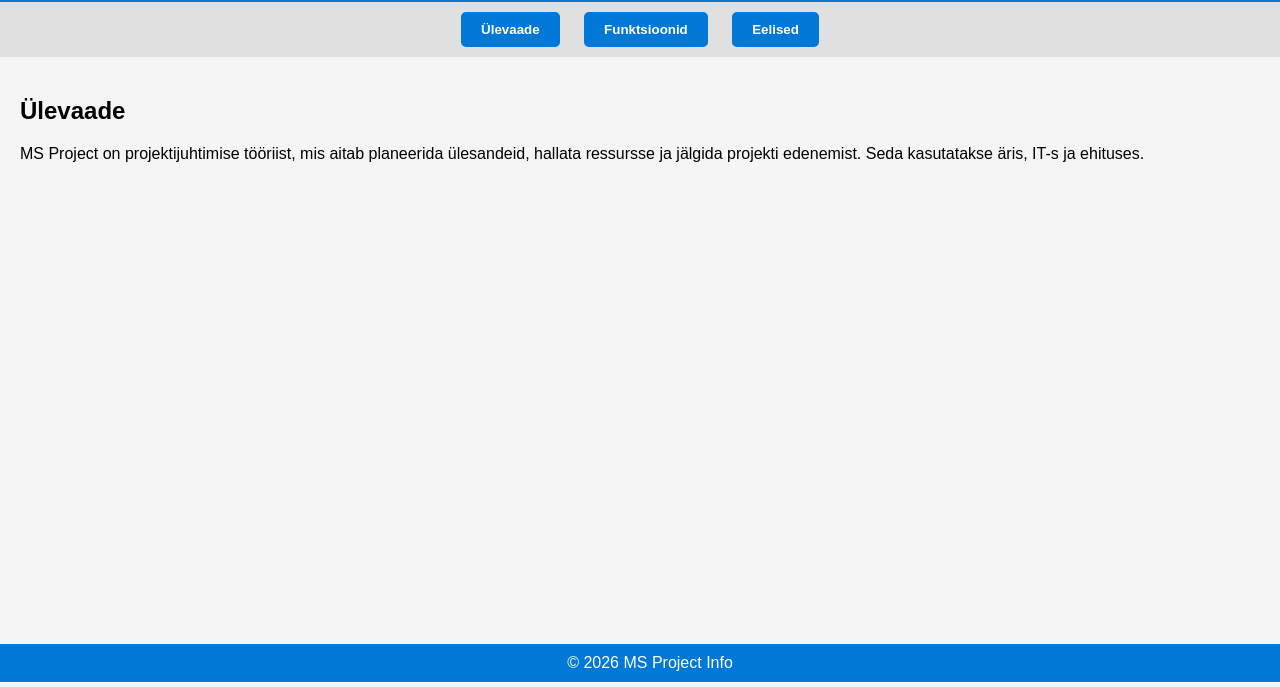
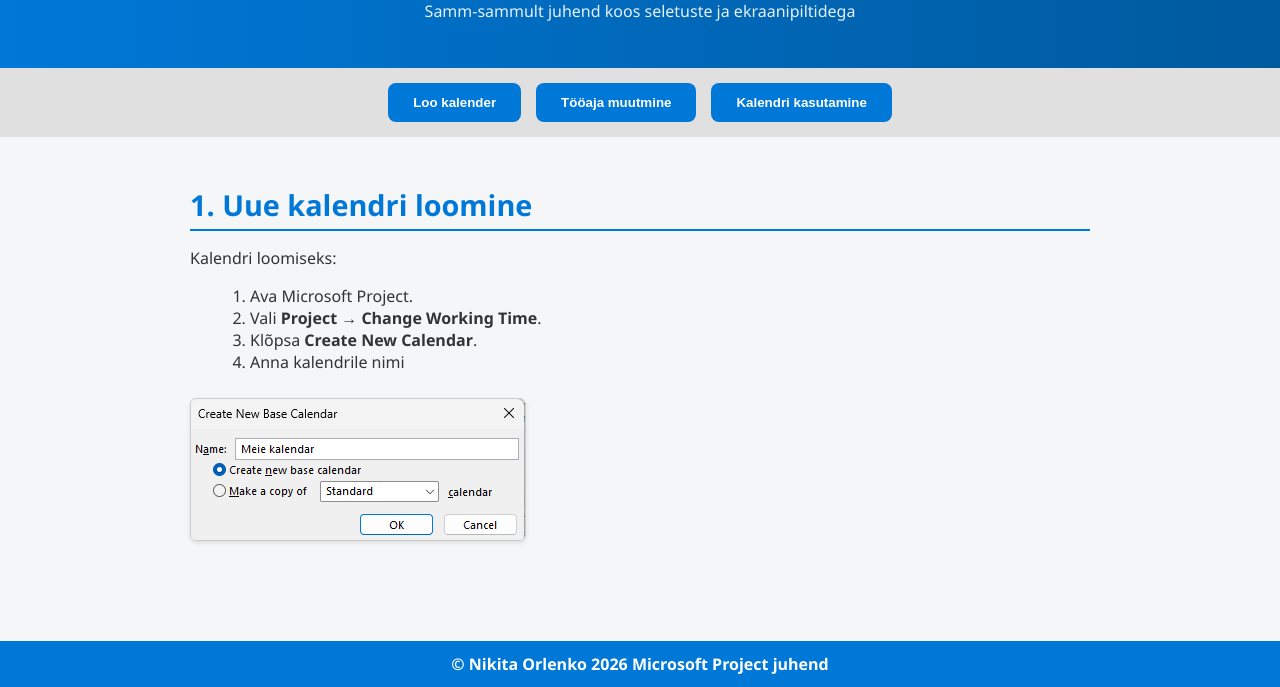
Before and after one commit to NikitaORL/KalenderProject, a plain HTML site: page index.html in a window 1280 px wide. Shown: the part 118-805 px from the top of the page. Drawn offline with Linux system fonts and the light colour scheme.

Commit message:
Lisatud HTML, CSS ja ekraanipildid õppesait
Loodud index.html struktuur kolme sektsiooniga: kalendri loomine, tööaja muutmine, kalendri kasutamine.
Lisatud style.css stiilid ilusaks pealkirjade, nuppude ja ekraanipiltide kuvamiseks.
Lisatud kõik ekraanipildid

```diff
--- a/index.html
+++ b/index.html
@@ -3,53 +3,86 @@
 <head>
     <meta charset="UTF-8">
     <meta name="viewport" content="width=device-width, initial-scale=1.0">
-    <title>MS Project</title>
+    <title>Kalendri loomine Microsoft Projectis</title>
     <link rel="stylesheet" href="style.css">
 </head>
 <body>
 <header>
-        <h1>Microsoft Project (MS Project)</h1>
+    <h1>📅 Uue kalendri loomine Microsoft Projectis</h1>
+    <p>Samm-sammult juhend koos seletuste ja ekraanipiltidega</p>
 </header>
 
 <nav>
-        <button onclick="showSection('overview')">Ülevaade</button>
-        <button onclick="showSection('features')">Funktsioonid</button>
-        <button onclick="showSection('benefits')">Eelised</button>
+    <button onclick="showSection('create')">Loo kalender</button>
+    <button onclick="showSection('edit')">Tööaja muutmine</button>
+    <button onclick="showSection('usage')">Kalendri kasutamine</button>
 </nav>
 
 <main>
-        <section id="overview" class="active">
-            <h2>Ülevaade</h2>
-            <p>MS Project on projektijuhtimise tööriist, mis aitab planeerida ülesandeid, hallata ressursse ja jälgida projekti edenemist. Seda kasutatakse äris, IT-s ja ehituses.</p>
+    <!-- 1. Kalender loomine -->
+    <section id="create" class="active">
+        <h2>1. Uue kalendri loomine</h2>
+        <p>Kalendri loomiseks:</p>
+        <ol>
+            <li>Ava Microsoft Project.</li>
+            <li>Vali <strong>Project → Change Working Time</strong>.</li>
+            <li>Klõpsa <strong>Create New Calendar</strong>.</li>
+            <li>Anna kalendrile nimi</li>
+        </ol>
+        <img src="Image/create.png" alt="Kalendri loomine" class="screenshot">
     </section>
 
-        <section id="features">
-            <h2>Funktsioonid</h2>
-            <ul>
-                <li>Ganta diagrammide loomine</li>
-                <li>Ülesannete ja tähtaegade haldamine</li>
-                <li>Ressursside määramine</li>
-                <li>Projekti edenemise jälgimine</li>
-                <li>Aruannete ja analüütika genereerimine</li>
-            </ul>
+    <!-- 2. Tööaja muutmine -->
+    <section id="edit">
+        <h2>2. Tööaja muutmine</h2>
+        <p>Kalendri tööaja muutmiseks:</p>
+        <ol>
+            <li>Vali kalender ja klõpsa <strong>Details</strong>.</li>
+            <img src="Image/Edit.png" alt="Tööaja muutmine" class="screenshot">
+            <li>Määra tööajad nädalapäevade kaupa.</li>
+            <img src="Image/Edit2.png" alt="Tööaja seadistamine" class="screenshot">
+            <li>Lisa eripäevad (näiteks pühad)</li>
+            <img src="Image/editDays.png" alt="Eripäevade lisamine" class="screenshot">
+        </ol>
     </section>
 
-        <section id="benefits">
-            <h2>Eelised</h2>
+    <!-- 3. Kalendri kasutamine -->
+    <section id="usage">
+        <h2>3. Kalendri kasutamine</h2>
+        <p>Kalendri rakendamiseks ülesandele:</p>
+        <ol>
+            <li>Topeltklõps ülesandel.</li>
+            <li>Väljal <strong>Calendar</strong> vali loodud kalender.</li>
+            <img src="Image/Use.png" alt="Kalendri rakendamine" class="screenshot">
+            <li>Projekt võtab arvesse töö- ja puhkepäevi.</li>
+            <img src="Image/Result.png" alt="Kalendri kasutamine" class="screenshot">
+            <li>Tööaeg oli järgmine:</li>
+            <img src="Image/check.png" alt="Tööaja kontroll" class="screenshot">
+
+            <!-- Kalendri mõju ajakavale -->
+            <h3>Kalendri mõju ajakavale</h3>
+            <p>
+                Uus kalender mõjutab otseselt ülesannete tähtaegu ja projekti graafikut.
+                See arvestab:
+            </p>
             <ul>
-                <li>Projekti juhtimise tõhususe suurendamine</li>
-                <li>Tähtaegade ja ressursside parem kontroll</li>
-                <li>Protsesside läbipaistvus meeskonna ja juhtkonna jaoks</li>
-                <li>Viivituste ja vigade riski vähendamine</li>
+                <li>Töö- ja puhkepäevi (näiteks nädalavahetused ja pühad).</li>
+                <li>Tööaega iga päeva kohta (nt 8:00–17:00).</li>
+                <li>Erandeid, näiteks puhkused või ärireisid.</li>
             </ul>
+            <p>
+                Kalendri muutmisel arvutab Project automaatselt ülesannete algus- ja lõppkuupäevad,
+                uuendab Gantti diagramme ja hoiab projekti ajakava täpse.
+            </p>
     </section>
 </main>
 
 <footer>
-        &copy; 2026 MS Project Info
+    &copy; Nikita Orlenko 2026 Microsoft Project juhend
 </footer>
 
 <script>
+    // Sektsioonide vahetamise funktsioon
     function showSection(id) {
         const sections = document.querySelectorAll('section');
         sections.forEach(sec => sec.classList.remove('active'));
--- a/style.css
+++ b/style.css
@@ -1,32 +1,47 @@
 body {
-    font-family: Arial, sans-serif;
+    font-family: 'Segoe UI', Arial, sans-serif;
     margin: 0;
     padding: 0;
-    background-color: #f5f5f5;
+    background-color: #f4f6f8;
+    color: #333;
 }
 
 header {
-    background-color: #0078d7;
+    background: linear-gradient(to right, #0078d7, #005a9e);
     color: white;
-    padding: 20px;
+    padding: 30px 20px;
     text-align: center;
+    box-shadow: 0 4px 6px rgba(0,0,0,0.1);
+}
+
+header h1 {
+    font-size: 2.2rem;
+    margin-bottom: 10px;
+}
+
+header p {
+    font-size: 1rem;
+    opacity: 0.9;
 }
 
 nav {
+    display: flex;
+    justify-content: center;
+    flex-wrap: wrap;
+    gap: 15px;
+    padding: 15px;
     background-color: #e0e0e0;
-    padding: 10px;
-    text-align: center;
 }
 
 nav button {
-    margin: 0 10px;
-    padding: 10px 20px;
-    font-weight: bold;
     background-color: #0078d7;
     color: white;
     border: none;
+    padding: 12px 25px;
+    border-radius: 8px;
+    font-weight: bold;
     cursor: pointer;
-    border-radius: 5px;
+    transition: 0.3s;
 }
 
 nav button:hover {
@@ -34,24 +49,56 @@
 }
 
 main {
-    padding: 20px;
+    padding: 25px;
+    max-width: 900px;
+    margin: auto;
 }
 
 section {
     display: none;
-    margin-bottom: 20px;
+    margin-bottom: 30px;
 }
 
 section.active {
     display: block;
 }
 
+section h2 {
+    font-size: 1.8rem;
+    color: #0078d7;
+    margin-bottom: 15px;
+    border-bottom: 2px solid #0078d7;
+    padding-bottom: 5px;
+}
+
+section h3 {
+    font-size: 1.4rem;
+    color: #005a9e;
+    margin-top: 20px;
+    margin-bottom: 10px;
+}
+
+ol, ul {
+    margin-left: 20px;
+    margin-bottom: 15px;
+}
+
+.screenshot {
+    max-width: 100%;
+    height: auto;
+    border: 1px solid #ccc;
+    border-radius: 6px;
+    margin: 10px 0;
+    box-shadow: 0 2px 4px rgba(0,0,0,0.1);
+}
+
 footer {
     background-color: #0078d7;
     color: white;
     text-align: center;
-    padding: 10px;
-    position: fixed;
-    width: 100%;
+    padding: 12px 20px;
+    position: relative;
     bottom: 0;
+    margin-top: 30px;
+    font-weight: bold;
 }
```
Also changed, not shown: Image/Edit.png (added), Image/Edit2.png (added), Image/Result.png (added), Image/Use.png (added), Image/check.png (added), Image/create.png (added), Image/editDays.png (added). Lines whose indentation alone changed are shown as unchanged.
